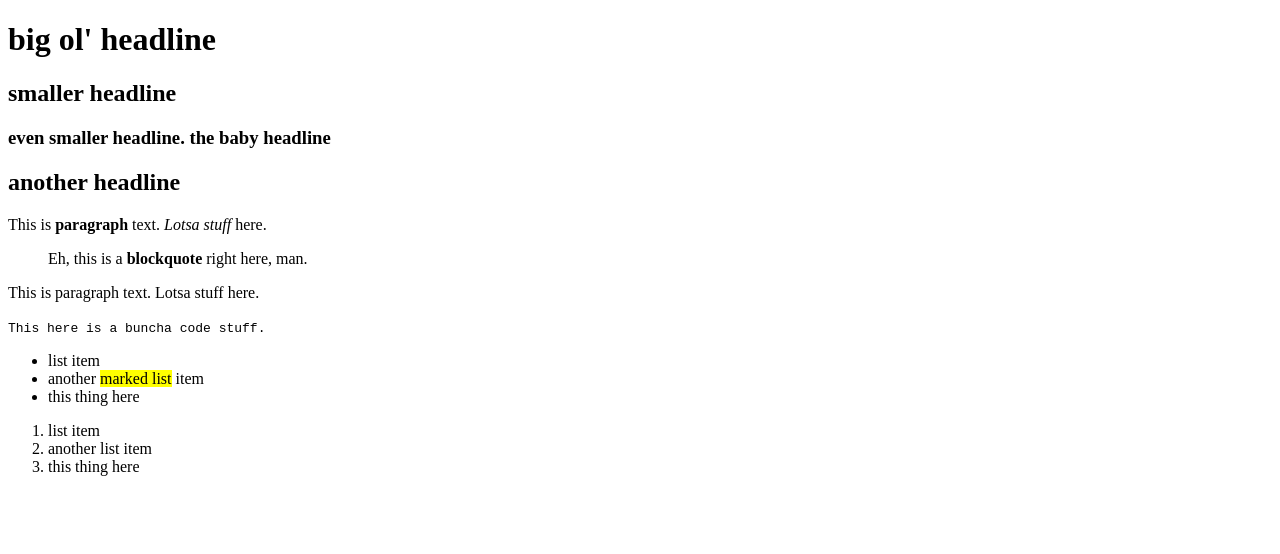
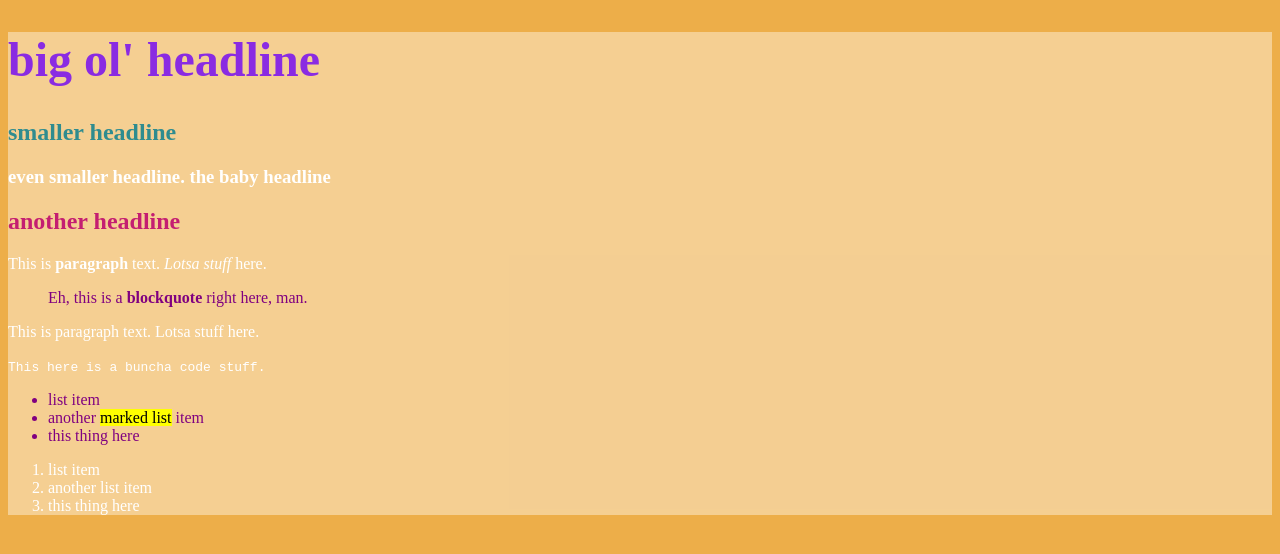
Before and after one commit to lcc-adm/web-demo, a plain HTML site: page text.html in a window 1280 px wide. Drawn offline with Linux system fonts and the light colour scheme.

Commit message:
Update text.html

```diff
--- a/text.html
+++ b/text.html
@@ -4,6 +4,31 @@
 
 <head>
     <title>my text page</title>
+    <style>
+        html {
+            background: #edae49;
+            color: #ffffff;
+        }
+
+        body {
+            background: #ffffff66;
+        }
+
+        h1 {
+            color: #8a2be2;
+            font-size: 3rem;
+        }
+
+        h2 {
+            color: #2f8c8f;
+        }
+
+        #bob {
+            color: #c41e71;
+        }
+
+        .purple {color: purple;}
+    </style>
 </head>
 
 <body>
@@ -17,17 +42,17 @@
 
     <h3>even smaller headline. the baby headline</h3>
 
-    <h2>another headline</h2>
+    <h2 class="purple" id="bob" >another headline</h2>
 
     <p>This is <b>paragraph</b> text. <i>Lotsa</i> <em>stuff</em> here.</p>
 
-    <blockquote>Eh, this is a <strong>blockquote</strong> right here, man.</blockquote>
+    <blockquote class="purple">Eh, this is a <strong>blockquote</strong> right here, man.</blockquote>
 
     <p>This is paragraph text. Lotsa stuff here.</p>
 
     <code>This here is a buncha code stuff.</code>
 
-    <ul>
+    <ul class="purple" >
         <li>list item</li>
         <li>another <mark>marked list</mark> item</li>
         <li>this thing here</li>
```
